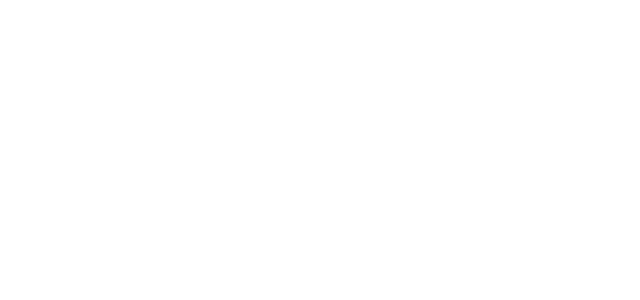
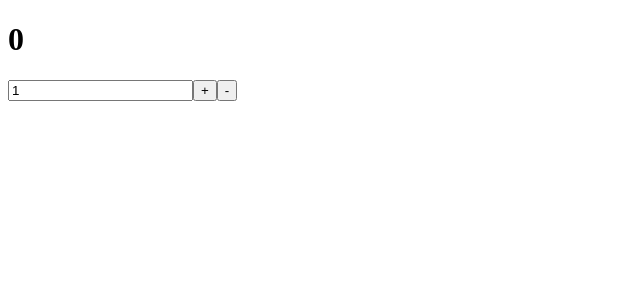
Before and after one commit to Jihyun85/react-study, a React (Create React App) app: page /1 in a window 1280 px wide. Shown: the top 300 px of the page, without its empty margins (0-640 px from the left). Built offline with nearby package versions, Linux system fonts and the light colour scheme.

Commit message:
벨로퍼트와 함께하는 모던 리액트 - 6장 리덕스_Counter 구현

```diff
--- a/src/App.js
+++ b/src/App.js
@@ -1,5 +1,11 @@
+import CounterContainer from "./components/CounterContainer";
+
 function App() {
-  return <div className="App"></div>;
+  return (
+    <div>
+      <CounterContainer />
+    </div>
+  );
 }
 
 export default App;
--- /dev/null
+++ b/src/components/Counter.js
@@ -0,0 +1,19 @@
+import React from "react";
+
+function Counter({ number, diff, onIncrease, onDecrease, onSetDiff }) {
+  const onChange = (e) => {
+    onSetDiff(parseInt(e.target.value, 10));
+  };
+  return (
+    <div>
+      <h1>{number}</h1>
+      <div>
+        <input type="number" value={diff} min="1" onChange={onChange} />
+        <button onClick={onIncrease}>+</button>
+        <button onClick={onDecrease}>-</button>
+      </div>
+    </div>
+  );
+}
+
+export default Counter;
--- /dev/null
+++ b/src/components/CounterContainer.js
@@ -0,0 +1,33 @@
+import React from "react";
+import { useSelector, useDispatch } from "react-redux";
+import Counter from "../components/Counter";
+import { increase, decrease, setDiff } from "../modules/counter";
+
+function CounterContainer() {
+  // useSeletor를 이용하면 리덕스 스토어의 상태를 조회할 수 있음.
+  // store.getState()한 값과 동일함
+
+  const { number, diff } = useSelector((state) => ({
+    number: state.counter.number,
+    diff: state.counter.diff,
+  }));
+
+  // useDispatch를 이용하면 store의 dispatch를 사용할 수 있도록 해 줌
+  const dispatch = useDispatch();
+
+  const onIncrease = () => dispatch(increase());
+  const onDecrease = () => dispatch(decrease());
+  const onSetDiff = (diff) => dispatch(setDiff(diff));
+
+  return (
+    <Counter
+      number={number}
+      diff={diff}
+      onIncrease={onIncrease}
+      onDecrease={onDecrease}
+      onSetDiff={onSetDiff}
+    />
+  );
+}
+
+export default CounterContainer;
```
